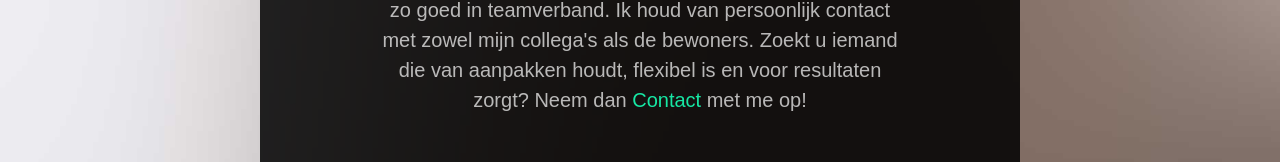
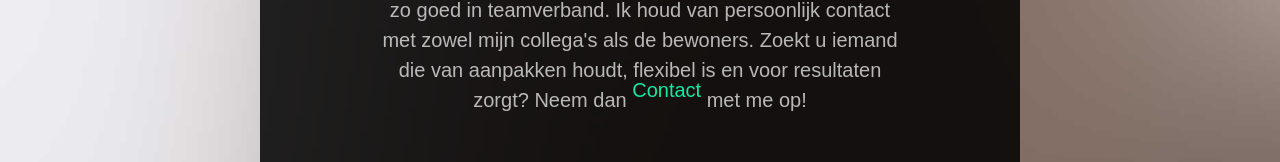
Before and after one commit to davidvaneekelen/angelazorgt, a website: page index.html in a window 1280 px wide. Shown: the part 1057-1219 px from the top of the page. Drawn offline with Linux system fonts and the light colour scheme; files whose address does not match are found by name.

Commit message:
Update index.html

```diff
--- a/index.html
+++ b/index.html
@@ -97,7 +97,7 @@
                   Kwaliteit in de zorg, daar maak ik me sterk voor. Ik vind het erg belangrijk dat de bewoners een goede verzorging ontvangen, en dat dit gebeurt op een manier die in lijn ligt met de geldende regels, normen en waarden.
                   Ik kan uitstekend zelfstandig te werk gaan, maar functioneer net zo goed in teamverband. Ik houd van persoonlijk contact met zowel mijn collega's als de bewoners.
 
-                  Zoekt u iemand die van aanpakken houdt, flexibel is en voor resultaten zorgt? Neem dan <a href="#" data-tab="4">Contact</a> met me op!
+                  Zoekt u iemand die van aanpakken houdt, flexibel is en voor resultaten zorgt? Neem dan <a class="fh5co-tab-menu" href="#" data-tab="4">Contact</a> met me op!
                 </p>
               </div>
             </div>
```
